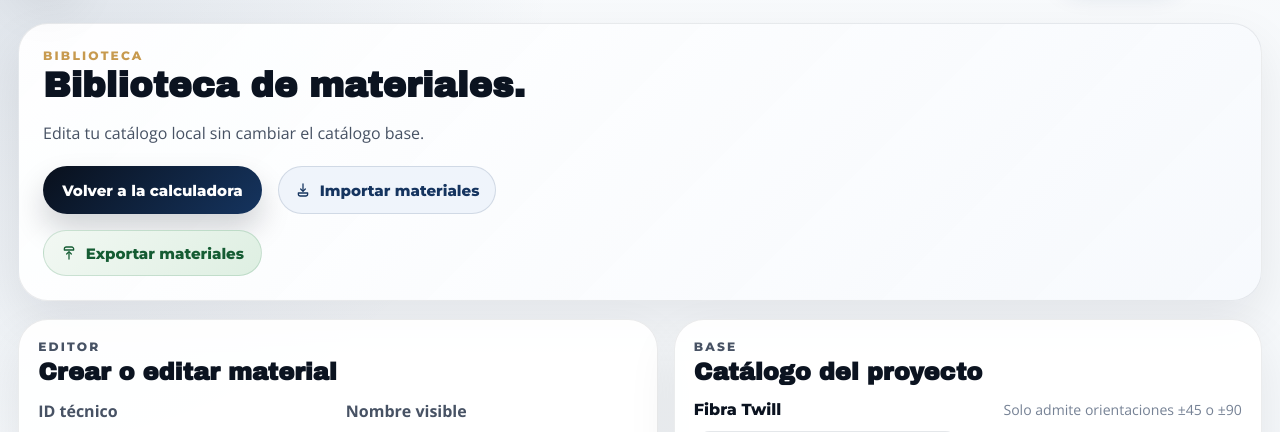
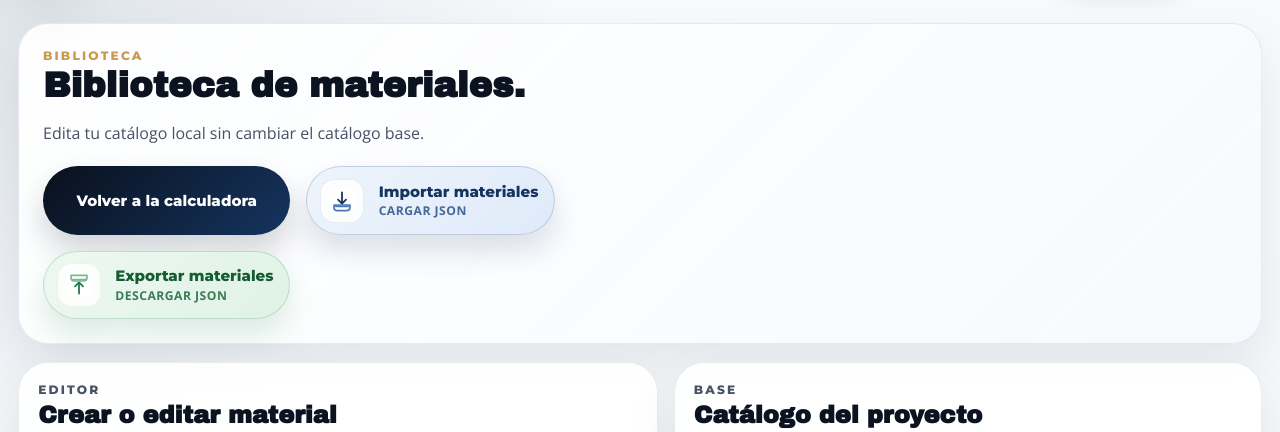
Before and after one commit to gonzalezreciogpt-a11y/laminate-theory-tool, a FastAPI app: page /materials-library in a window 1280 px wide. Shown: the part 86-518 px from the top of the page. Run offline with FastAPI, Linux system fonts and the light colour scheme; some libraries are stand-ins or nearby versions.

Commit message:
Match material transfer buttons to excel export style

```diff
--- a/app/web/static/styles.css
+++ b/app/web/static/styles.css
@@ -343,31 +343,31 @@ summary {
   box-shadow: 0 16px 28px rgba(31, 122, 69, 0.14);
 }
 
-.catalog-action-button {
-  gap: 0.55rem;
-  min-height: 46px;
-  padding: 0.75rem 1rem;
-}
-
-.catalog-action-button-export {
-  background: linear-gradient(135deg, #f2f8f3 0%, #deefe2 100%);
-  border-color: rgba(31, 122, 69, 0.18);
-  color: #155c33;
-}
-
-.catalog-action-icon {
-  display: inline-flex;
-  align-items: center;
-  justify-content: center;
-  width: 16px;
-  height: 16px;
-  flex: 0 0 16px;
-}
-
-.catalog-action-icon svg {
-  width: 16px;
-  height: 16px;
-  display: block;
+.materials-transfer-button {
+  min-width: 224px;
+}
+
+.materials-transfer-button-import {
+  border-color: rgba(21, 52, 95, 0.18);
+  background: linear-gradient(135deg, #eef4fb 0%, #dfeaf9 100%);
+  color: var(--accent-strong);
+  box-shadow: 0 16px 28px rgba(21, 52, 95, 0.14);
+}
+
+.materials-transfer-button-import:hover {
+  box-shadow: 0 18px 34px rgba(21, 52, 95, 0.18);
+}
+
+.materials-transfer-button-import .excel-export-icon {
+  box-shadow: inset 0 0 0 1px rgba(21, 52, 95, 0.08);
+}
+
+.materials-transfer-button-import .excel-export-copy strong {
+  color: var(--accent-strong);
+}
+
+.materials-transfer-button-import .excel-export-copy small {
+  color: #45689a;
 }
 
 .excel-export-button:hover {
--- a/app/web/templates/materials_library.html
+++ b/app/web/templates/materials_library.html
@@ -9,25 +9,35 @@
     </p>
     <div class="hero-actions">
       <a class="primary-link" href="/">Volver a la calculadora</a>
-      <button type="button" class="secondary-button catalog-action-button" id="import-materials" aria-label="Importar materiales">
-        <span class="catalog-action-icon" aria-hidden="true">
-          <svg viewBox="0 0 24 24" role="img" focusable="false">
-            <path d="M12 3v10" fill="none" stroke="currentColor" stroke-width="1.9" stroke-linecap="round"/>
-            <path d="M8.5 10.5 12 14l3.5-3.5" fill="none" stroke="currentColor" stroke-width="1.9" stroke-linecap="round" stroke-linejoin="round"/>
-            <path d="M5 16.5h14v1.5a3 3 0 0 1-3 3H8a3 3 0 0 1-3-3v-1.5Z" fill="none" stroke="currentColor" stroke-width="1.9" stroke-linejoin="round"/>
+      <button type="button" class="excel-export-button materials-transfer-button materials-transfer-button-import" id="import-materials" aria-label="Importar materiales">
+        <span class="excel-export-icon" aria-hidden="true">
+          <svg viewBox="0 0 64 64" role="img" focusable="false">
+            <rect x="8" y="10" width="48" height="44" rx="10" fill="#ffffff"/>
+            <path d="M20 42h24" fill="none" stroke="#4d79b3" stroke-width="3.2" stroke-linecap="round"/>
+            <path d="M32 16v20" fill="none" stroke="#15345f" stroke-width="3.4" stroke-linecap="round"/>
+            <path d="m24.5 29.5 7.5 7.5 7.5-7.5" fill="none" stroke="#15345f" stroke-width="3.4" stroke-linecap="round" stroke-linejoin="round"/>
+            <path d="M17 39.5h30v4.5a6 6 0 0 1-6 6H23a6 6 0 0 1-6-6v-4.5Z" fill="none" stroke="#4d79b3" stroke-width="3.2" stroke-linejoin="round"/>
           </svg>
         </span>
-        <span>Importar materiales</span>
+        <span class="excel-export-copy">
+          <strong>Importar materiales</strong>
+          <small>Cargar JSON</small>
+        </span>
       </button>
-      <button type="button" class="secondary-button catalog-action-button catalog-action-button-export" id="export-materials" aria-label="Exportar materiales">
-        <span class="catalog-action-icon" aria-hidden="true">
-          <svg viewBox="0 0 24 24" role="img" focusable="false">
-            <path d="M12 21V11" fill="none" stroke="currentColor" stroke-width="1.9" stroke-linecap="round"/>
-            <path d="m15.5 13.5-3.5-3.5-3.5 3.5" fill="none" stroke="currentColor" stroke-width="1.9" stroke-linecap="round" stroke-linejoin="round"/>
-            <path d="M5 7.5h14V6a3 3 0 0 0-3-3H8A3 3 0 0 0 5 6v1.5Z" fill="none" stroke="currentColor" stroke-width="1.9" stroke-linejoin="round"/>
+      <button type="button" class="excel-export-button materials-transfer-button materials-transfer-button-export" id="export-materials" aria-label="Exportar materiales">
+        <span class="excel-export-icon" aria-hidden="true">
+          <svg viewBox="0 0 64 64" role="img" focusable="false">
+            <rect x="8" y="10" width="48" height="44" rx="10" fill="#ffffff"/>
+            <path d="M20 22h24" fill="none" stroke="#77b88f" stroke-width="3.2" stroke-linecap="round"/>
+            <path d="M32 48V28" fill="none" stroke="#1f7a45" stroke-width="3.4" stroke-linecap="round"/>
+            <path d="m39.5 34.5-7.5-7.5-7.5 7.5" fill="none" stroke="#1f7a45" stroke-width="3.4" stroke-linecap="round" stroke-linejoin="round"/>
+            <path d="M17 14h30v4.5a6 6 0 0 1-6 6H23a6 6 0 0 1-6-6V14Z" fill="none" stroke="#77b88f" stroke-width="3.2" stroke-linejoin="round"/>
           </svg>
         </span>
-        <span>Exportar materiales</span>
+        <span class="excel-export-copy">
+          <strong>Exportar materiales</strong>
+          <small>Descargar JSON</small>
+        </span>
       </button>
       <input type="file" id="import-materials-file" accept=".json,application/json" hidden>
     </div>
```
